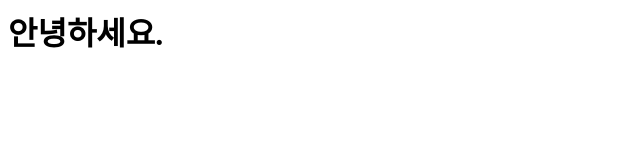
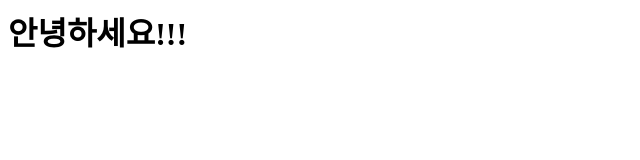
Before and after one commit to hagd0520/jenkins-test-23-12-19-3, a plain HTML site: page index.html in a window 1280 px wide. Shown: the full height of the page, 0-640 px from the left. Drawn offline with Linux system fonts and the light colour scheme.

Commit message:
Update index.html

```diff
--- a/index.html
+++ b/index.html
@@ -1,2 +1,2 @@
 <meta charset="UTF-8">
-<h1>안녕하세요.</h1>
+<h1>안녕하세요!!!</h1>
```
